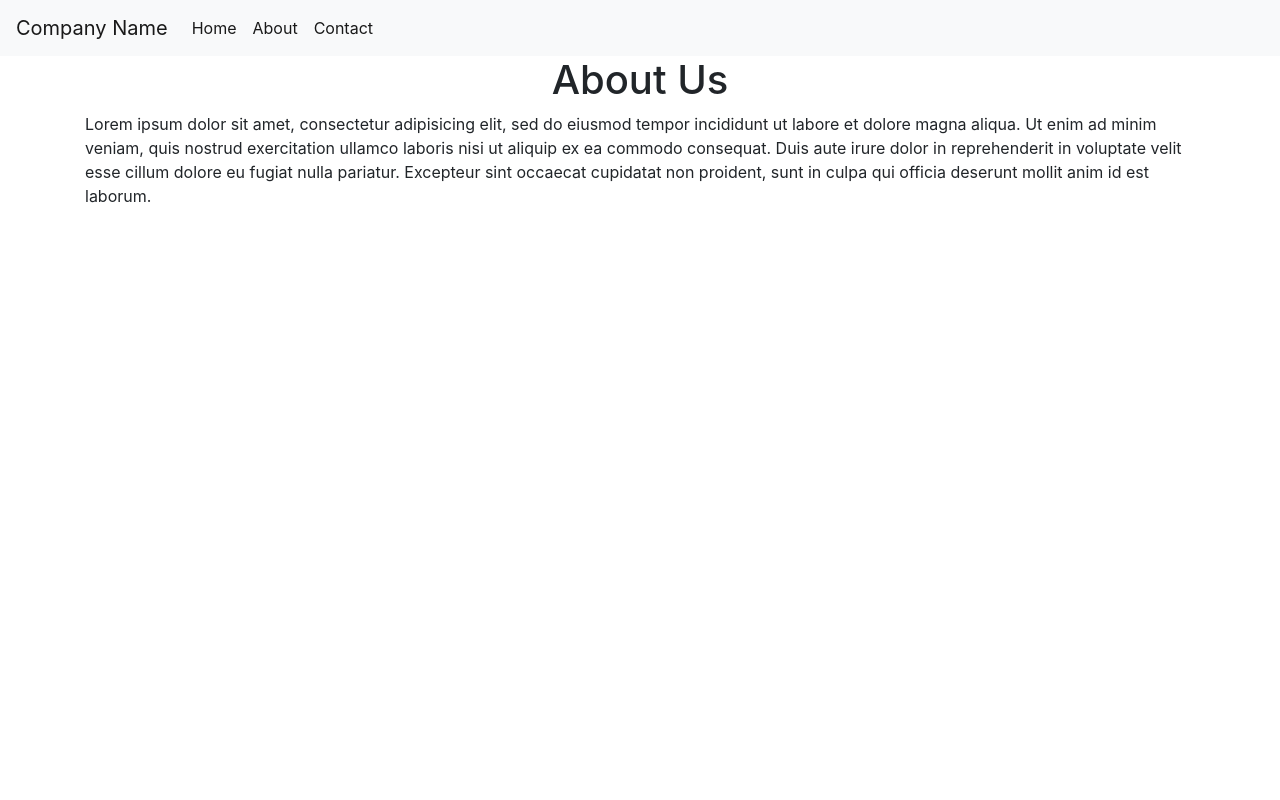
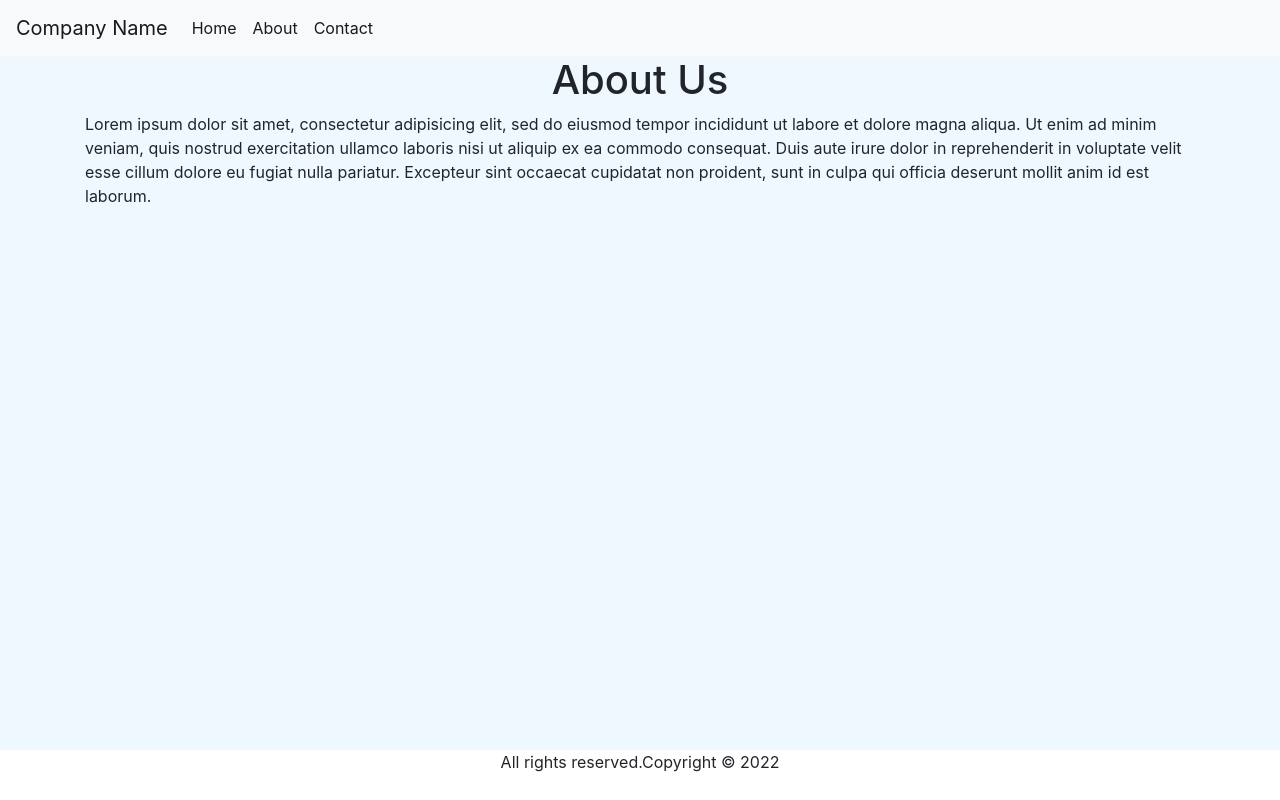
Before and after one commit to bharathjinka09/django-dynamic-website, a Django app: page /about in a window 1280 px wide. Run offline with Django 3.2, Linux system fonts and the light colour scheme; data comes from the database, SQL or seed files in the repository; some libraries are stand-ins or nearby versions.

Commit message:
Fixed footer and styles

```diff
--- a/templates/base.html
+++ b/templates/base.html
@@ -1,6 +1,21 @@
 <!DOCTYPE html>
 <html>
 <head>
+
+	<style type="text/css">
+		.footer{
+			background-color: #fff;
+		}
+		footer {
+		    position: fixed;
+		    height: 50px;
+		    bottom: 0;
+		    width: 100%;
+		}
+		body{
+			background-color: aliceblue !important;
+		}
+	</style>
 	<title></title>
 	  <meta name="viewport" content="width=device-width, initial-scale=1.0">
 
@@ -25,6 +40,8 @@
 		{% endblock %}
 	</div>
 
+		{% include 'includes/footer.html' %}
+
 <script src="https://maxcdn.bootstrapcdn.com/bootstrap/4.0.0/js/bootstrap.min.js"></script>
 
 <script type="text/javascript" src="https://cdn.jsdelivr.net/npm/slick-carousel@1.8.1/slick/slick.min.js"></script>
--- /dev/null
+++ b/templates/includes/footer.html
@@ -0,0 +1,5 @@
+<footer class="footer fixed-bottom">
+      <div class="container text-center">
+        <span class="text-black">All rights reserved.Copyright &copy 2022</span>
+      </div>
+</footer>
--- a/templates/includes/navbar.html
+++ b/templates/includes/navbar.html
@@ -1,5 +1,5 @@
 <nav class="navbar navbar-expand-lg navbar-light bg-light">
-  <a class="navbar-brand" href="#">Company Name</a>
+  <a class="navbar-brand" href="/">Company Name</a>
   <button class="navbar-toggler" type="button" data-toggle="collapse" data-target="#navbarSupportedContent" aria-controls="navbarSupportedContent" aria-expanded="false" aria-label="Toggle navigation">
     <span class="navbar-toggler-icon"></span>
   </button>
```
